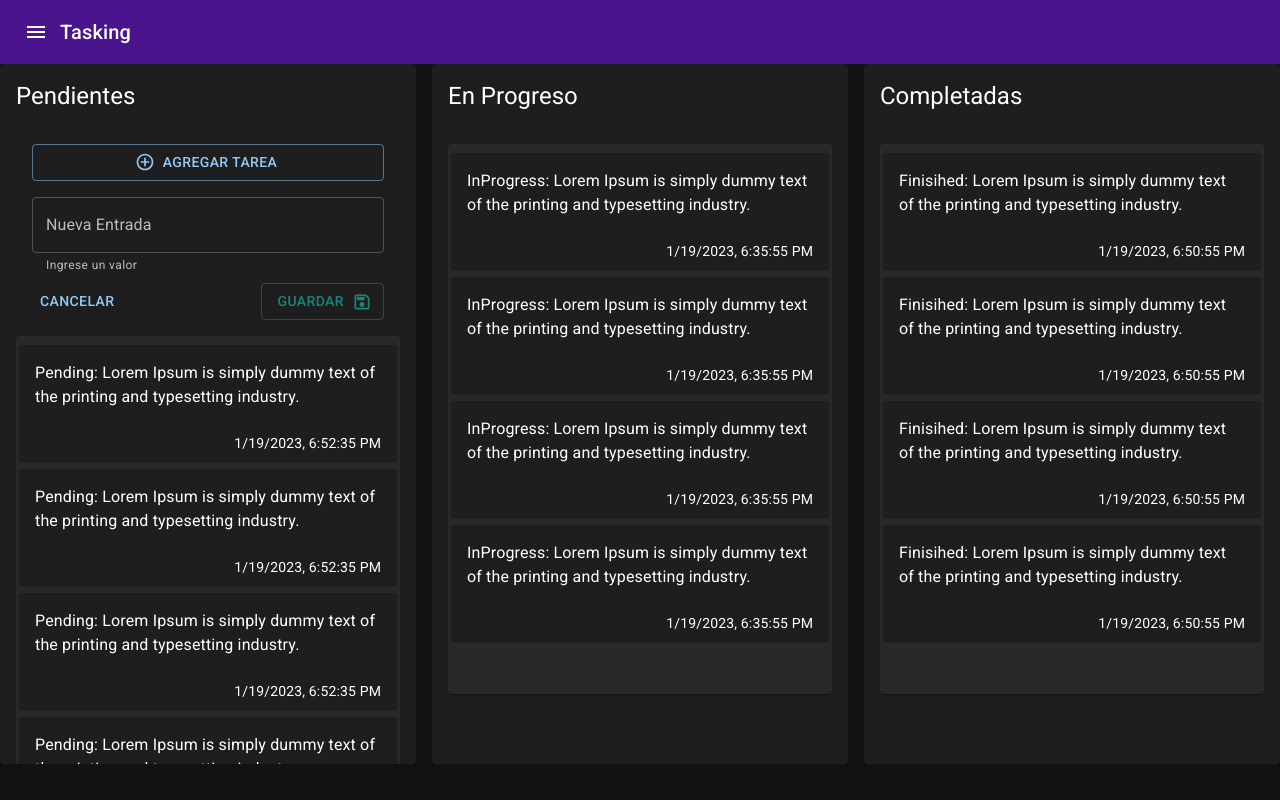
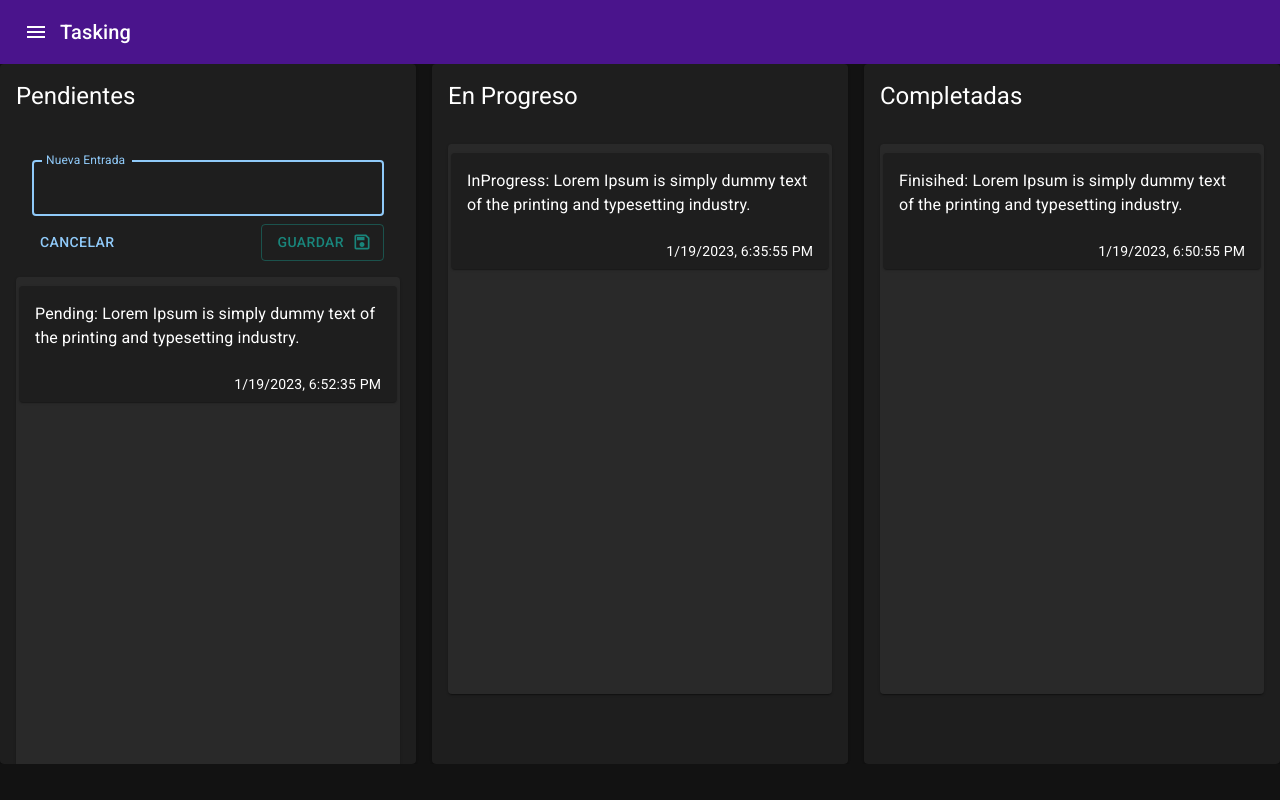
Before and after one commit to carlosraez/tasking, a Next.js app: page / in a window 1280 px wide. Both pictures are taken after a click on the button "AGREGAR TAREA". Built offline with nearby package versions, Linux system fonts and the light colour scheme.

Commit message:
feat newEntry

```diff
--- a/components/ui/EntryList.tsx
+++ b/components/ui/EntryList.tsx
@@ -30,9 +30,6 @@ export const EntryList: FC<Props> = ({ status }) => {
           {entriesByStatus.map((entry) => (
             <>
               <EntryCard key={entry._id} entry={entry} />
-              <EntryCard key={entry._id} entry={entry} />
-              <EntryCard key={entry._id} entry={entry} />
-              <EntryCard key={entry._id} entry={entry} />
             </>
           ))}
         </List>
--- a/components/ui/NewEntry.tsx
+++ b/components/ui/NewEntry.tsx
@@ -2,18 +2,40 @@ import SaveOutlinedIcon from "@mui/icons-material/SaveOutlined";
 import AddCircleOutlineOutlinedIcon from "@mui/icons-material/AddCircleOutlineOutlined";
 import { Button, TextField } from "@mui/material";
 import { Box } from "@mui/system";
-import React from "react";
+import React, { ChangeEvent, useContext, useState } from "react";
+import { EntriesContext } from "@/context/entries";
+import { UIContext } from "@/context/ui";
 
 const NewEntry = () => {
+  const { addNewEntry } = useContext(EntriesContext);
+  const { isAddingEntry, setIsAddingEntry } = useContext(UIContext);
+  const [inputValue, setInputValue] = useState("");
+  const [touched, setTouched] = useState(false);
+
+  const onTextChange = (event: ChangeEvent<HTMLInputElement>) => {
+    setInputValue(event.target.value);
+  };
+
+  const getCancel = () => {
     return (
-    <Box sx={{ marginBottom: 2, paddingX: 2 }}>
-      <Button
-        startIcon={<AddCircleOutlineOutlinedIcon />}
-        fullWidth
-        variant="outlined"
-      >
-        Agregar Tarea
+      <Button variant="text" onClick={() => setIsAddingEntry(false)}>
+        Cancelar
       </Button>
+    );
+  };
+
+  const onSave = () => {
+    if (inputValue.length > 1) {
+      addNewEntry(inputValue);
+      setIsAddingEntry(false);
+      setTouched(false);
+      setInputValue("");
+    }
+  };
+
+  const getSave = () => {
+    return (
+      <>
         <TextField
           fullWidth
           sx={{
@@ -23,19 +45,46 @@ const NewEntry = () => {
           }}
           autoFocus
           multiline
+          error={inputValue.length <= 0 && touched}
+          value={inputValue}
+          onChange={onTextChange}
           label="Nueva Entrada"
-        helperText="Ingrese un valor"
+          helperText={inputValue.length <= 0 && touched && "Ingrse un valor"}
+          onBlur={() => setTouched(true)}
         ></TextField>
         <Box display="flex" justifyContent="space-between">
-        <Button variant="text">Cancelar</Button>
+          {getCancel()}
           <Button
             variant="outlined"
             color="secondary"
             endIcon={<SaveOutlinedIcon />}
+            onClick={onSave}
           >
             Guardar
           </Button>
         </Box>
+      </>
+    );
+  };
+
+  const getAdd = () => {
+    return (
+      <>
+        <Button
+          startIcon={<AddCircleOutlineOutlinedIcon />}
+          fullWidth
+          variant="outlined"
+          onClick={() => setIsAddingEntry(true)}
+        >
+          Agregar Tarea
+        </Button>
+      </>
+    );
+  };
+
+  return (
+    <Box sx={{ marginBottom: 2, paddingX: 2 }}>
+      {isAddingEntry ? getSave() : getAdd()}
     </Box>
   );
 };
--- a/context/entries/EntriesContext.tsx
+++ b/context/entries/EntriesContext.tsx
@@ -3,5 +3,6 @@ import { Entry } from "@/interfaces";
 
 interface ContextProps {
   entries: Entry[];
+  addNewEntry: (description: string) => void;
 }
 export const EntriesContext = createContext({} as ContextProps);
--- a/context/entries/EntriesProvider.tsx
+++ b/context/entries/EntriesProvider.tsx
@@ -39,8 +39,26 @@ interface EntriesProviderProps {
 const EntriesProvider: FC<EntriesProviderProps> = ({ children }) => {
   const [state, dispatch] = useReducer(entriesReducer, Entries_INITIAL_STATE);
 
+  const addNewEntry = (description: string) => {
+    const newEntry: Entry = {
+      _id: uuidv4(),
+      description,
+      createdAt: Date.now(),
+      status: "pending",
+    };
+
+    dispatch({ type: "[Entry] Add-Entry", payload: newEntry });
+  };
+
   return (
-    <EntriesContext.Provider value={state}>{children}</EntriesContext.Provider>
+    <EntriesContext.Provider
+      value={{
+        ...state,
+        addNewEntry,
+      }}
+    >
+      {children}
+    </EntriesContext.Provider>
   );
 };
 
--- a/context/entries/entriesReducer.ts
+++ b/context/entries/entriesReducer.ts
@@ -1,16 +1,18 @@
+import { Entry } from "@/interfaces";
 import { EntriesState } from "./";
 
-type EntriesActiontype = { type: "Entries - ActionName" };
+type EntriesActiontype = { type: "[Entry] Add-Entry"; payload: Entry };
 
 export const entriesReducer = (
   state: EntriesState,
   action: EntriesActiontype
 ): EntriesState => {
   switch (action.type) {
-    // case "":
-    //   return {
-    //     ...state,
-    //   };
+    case "[Entry] Add-Entry":
+      return {
+        ...state,
+        entries: [...state.entries, action.payload],
+      };
 
     default:
       return state;
--- a/context/ui/UIContext.tsx
+++ b/context/ui/UIContext.tsx
@@ -2,7 +2,9 @@ import { createContext } from "react";
 
 interface ContextProps {
   sideMenuOpen: boolean;
+  isAddingEntry: boolean;
   openSideMenu: () => void;
   closeSideMenu: () => void;
+  setIsAddingEntry: (isAddingEntry: boolean) => void;
 }
 export const UIContext = createContext({} as ContextProps);
--- a/context/ui/UIProvider.tsx
+++ b/context/ui/UIProvider.tsx
@@ -3,9 +3,11 @@ import { UIContext, uiReducer } from "./";
 
 export interface UIState {
   sideMenuOpen: boolean;
+  isAddingEntry: boolean;
 }
 const UI_INITIAL_STATE: UIState = {
   sideMenuOpen: false,
+  isAddingEntry: false,
 };
 
 interface UIProviderProps {
@@ -23,8 +25,14 @@ const UIProvider: FC<UIProviderProps> = ({ children }) => {
     dispatch({ type: "UI - Close Sidebar" });
   };
 
+  const setIsAddingEntry = (isAddingEntry: boolean) => {
+    dispatch({ type: "UI - Set isAddingEntry", payload: isAddingEntry });
+  };
+
   return (
-    <UIContext.Provider value={{ ...state, openSideMenu, closeSideMenu }}>
+    <UIContext.Provider
+      value={{ ...state, openSideMenu, closeSideMenu, setIsAddingEntry }}
+    >
       {children}
     </UIContext.Provider>
   );
--- a/context/ui/uiReducer.ts
+++ b/context/ui/uiReducer.ts
@@ -2,7 +2,8 @@ import { UIState } from "./";
 
 type UIActiontype =
   | { type: "UI - Open Sidebar" }
-  | { type: "UI - Close Sidebar" };
+  | { type: "UI - Close Sidebar" }
+  | { type: "UI - Set isAddingEntry"; payload: boolean };
 
 export const uiReducer = (state: UIState, action: UIActiontype): UIState => {
   switch (action.type) {
@@ -17,6 +18,11 @@ export const uiReducer = (state: UIState, action: UIActiontype): UIState => {
         ...state,
         sideMenuOpen: false,
       };
+    case "UI - Set isAddingEntry":
+      return {
+        ...state,
+        isAddingEntry: action.payload,
+      };
     default:
       return state;
   }
```
Lines whose indentation alone changed are shown as unchanged.
